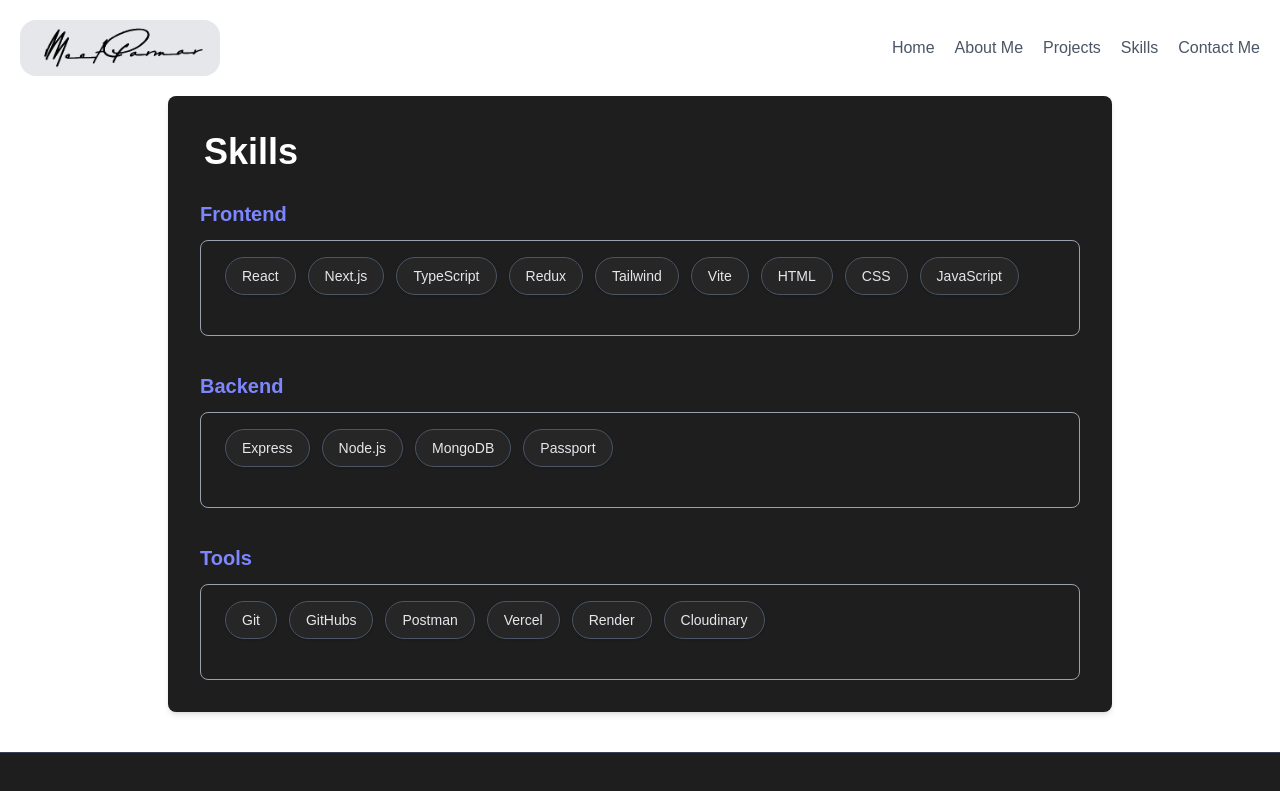
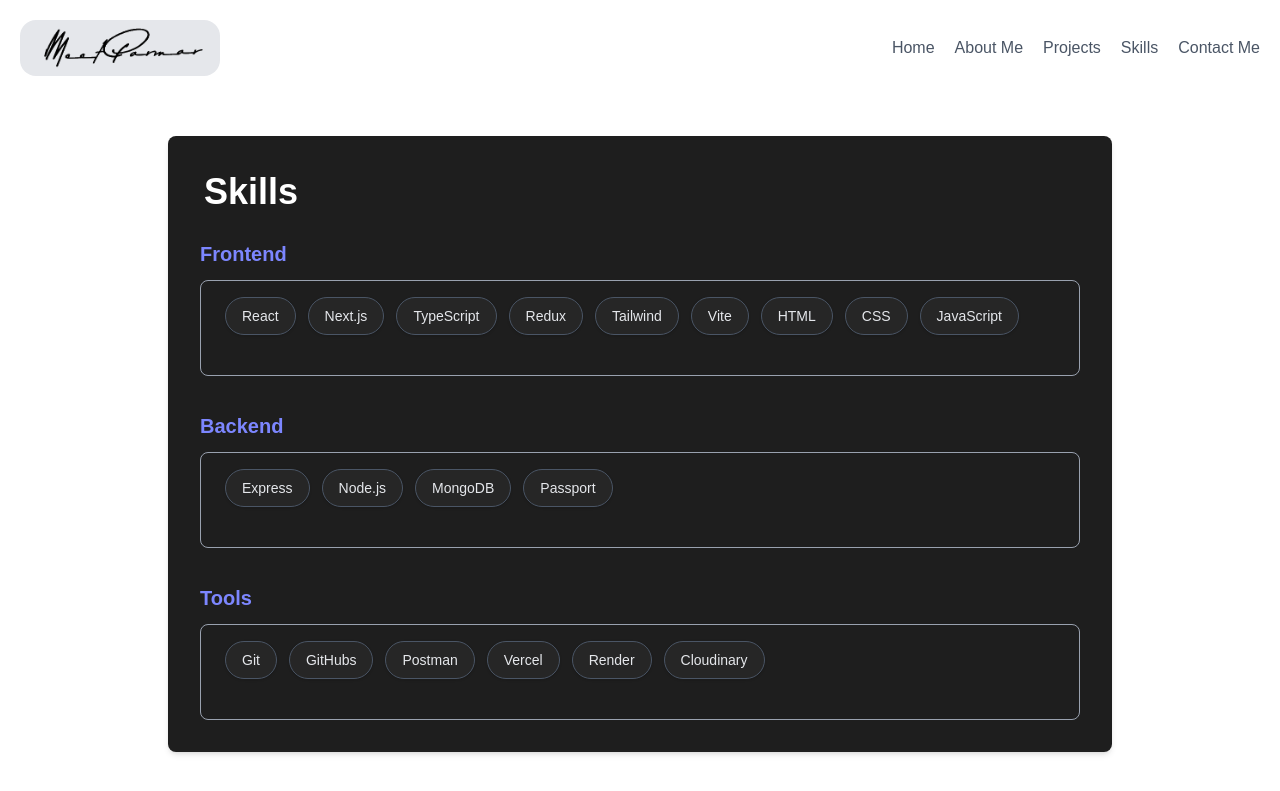
Before and after one commit to MEETparmar230/MyPortfolioSite, a Next.js app: page /skills in a window 1280 px wide. Shown: the top 791 px of the page. Built offline with nearby package versions, Linux system fonts and the light colour scheme.

Commit message:
layout changes

```diff
--- a/src/app/contact/page.tsx
+++ b/src/app/contact/page.tsx
@@ -5,7 +5,7 @@
 
 export default function page() {
   return (
-    <div className='md:w-3/4  md:mx-auto mx-2'>
+    <div className='md:w-3/4 md:min-h-180 flex-grow md:mx-auto mx-2'>
       <ContactMe/>
     </div>
   )
--- a/src/app/layout.tsx
+++ b/src/app/layout.tsx
@@ -27,10 +27,13 @@
   return (
     <html lang="en">
       <body
-        className={`${geistSans.variable} ${geistMono.variable} min-h-screen antialiased dark`}
+        className={`${geistSans.variable} ${geistMono.variable} min-h-screen antialiased dark `}
       >
+
         <Navbar/>
+
         {children}
+
         <Footer/>
 
       </body>
--- a/src/app/skills/page.tsx
+++ b/src/app/skills/page.tsx
@@ -7,7 +7,7 @@
 
 export default function page() {
   return (
-    <div className='md:w-3/4 lg:w-3/4 px-2  mx-auto '>
+    <div className='md:w-3/4 md:min-h-180 lg:w-3/4 px-2  mx-auto py-10'>
       <Skills/>
     </div>
   )
```
